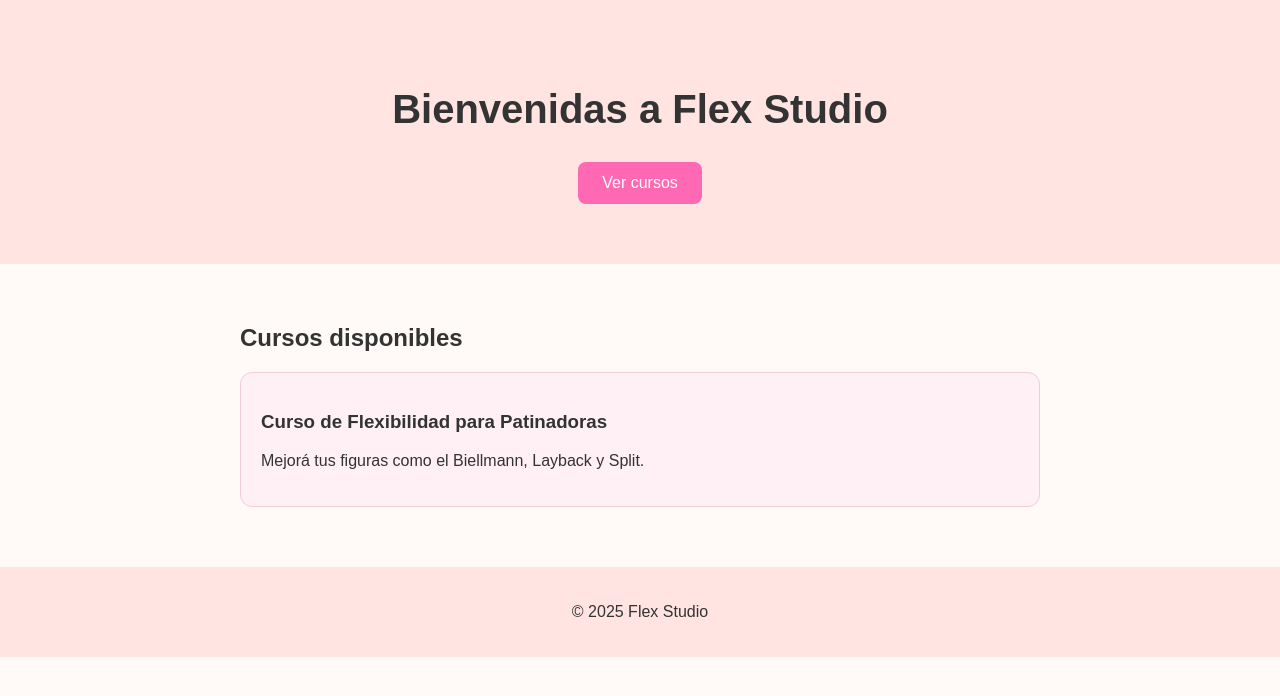
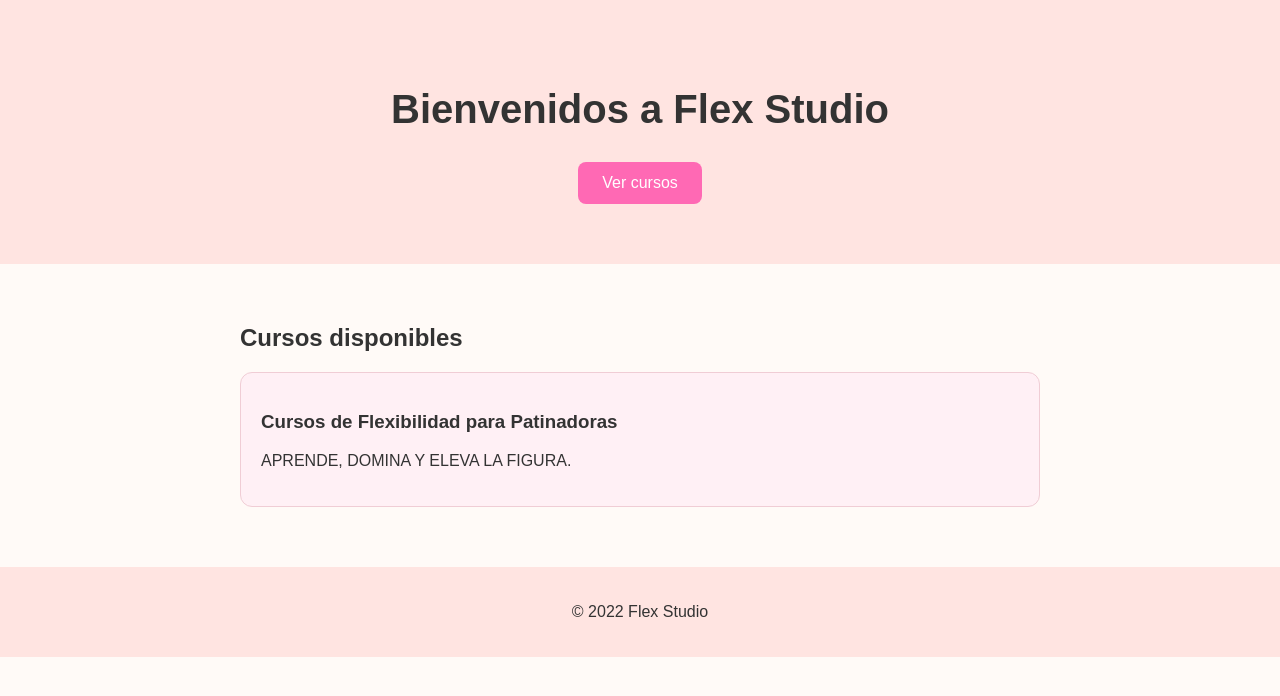
Before and after one commit to flexstudio1ci/FLEX-STUDIO, a plain HTML site: page index.html in a window 1280 px wide. Drawn offline with Linux system fonts and the light colour scheme.

Commit message:
Update index.html
modificar texto

```diff
--- a/index.html
+++ b/index.html
@@ -8,20 +8,20 @@
 </head>
 <body>
   <header>
-    <h1>Bienvenidas a Flex Studio</h1>
+    <h1>Bienvenidos a Flex Studio</h1>
     <a class="boton" href="#cursos">Ver cursos</a>
   </header>
 
   <section id="cursos">
     <h2>Cursos disponibles</h2>
     <div class="curso">
-      <h3>Curso de Flexibilidad para Patinadoras</h3>
-      <p>Mejorá tus figuras como el Biellmann, Layback y Split.</p>
+      <h3>Cursos de Flexibilidad para Patinadoras</h3>
+      <p>APRENDE, DOMINA Y ELEVA LA FIGURA.</p>
     </div>
   </section>
 
   <footer>
-    <p>&copy; 2025 Flex Studio</p>
+    <p>&copy; 2022 Flex Studio</p>
   </footer>
 </body>
 </html>
```
